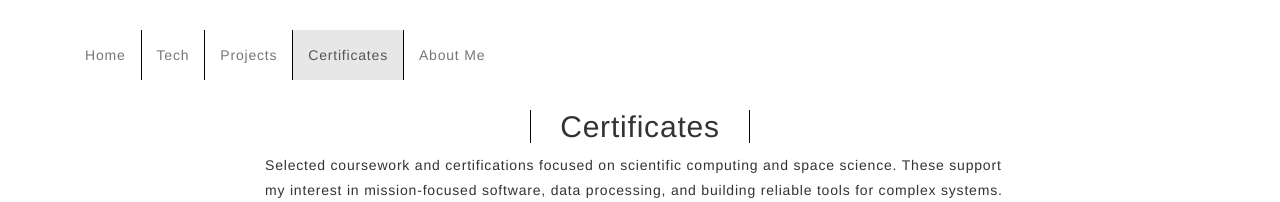
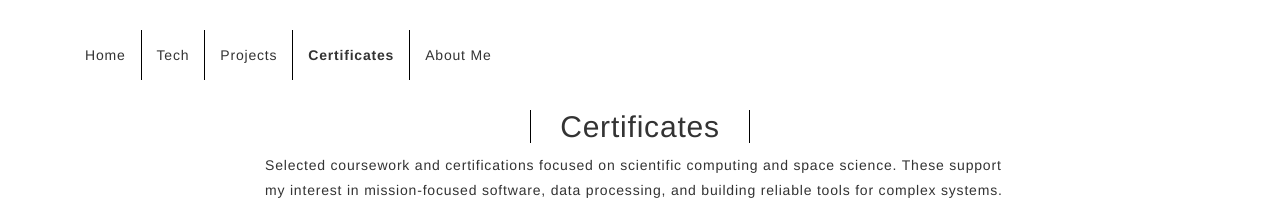
Before and after one commit to bradyblough/bradyblough.github.io, a plain HTML site: page about.html in a window 1280 px wide. Shown: the top 202 px of the page. Drawn offline with nearby package versions, Linux system fonts and the light colour scheme.

Commit message:
Update about.html

```diff
--- a/about.html
+++ b/about.html
@@ -20,6 +20,7 @@
   <style>
     .section-container { padding-top: 80px; }
 
+    /* Keep layout consistent + avoid template overlay quirks */
     .card-container {
       position: static !important;
       margin-top: 0 !important;
@@ -48,17 +49,53 @@
       object-fit: contain;
       display: block;
     }
+
+
+    .navbar.navbar-default {
+      background: #fff !important;
+      border: none !important;
+      box-shadow: none !important;
+    }
+
+
+    #navbar-collapse {
+      text-align: left !important;
+    }
+
+
+    .navbar-default .navbar-nav {
+      float: left !important;
+      margin: 0 !important;
+    }
+
+    .navbar-default .navbar-nav > li {
+      float: left !important;
+    }
+
+
+    .navbar-default .navbar-nav > li > a {
+      background: transparent !important;
+      color: inherit !important;
+      border-radius: 0 !important;
+      padding: 15px 15px !important;
+    }
+
+    .navbar-default .navbar-nav > .active > a,
+    .navbar-default .navbar-nav > .active > a:hover,
+    .navbar-default .navbar-nav > .active > a:focus {
+      background: transparent !important;
+      font-weight: 600 !important;
+    }
   </style>
 </head>
 
 <body>
-
   <div id="site-border-left"></div>
   <div id="site-border-right"></div>
   <div id="site-border-top"></div>
   <div id="site-border-bottom"></div>
 
-  <!-- NAVBAR (RESTORED TO ORIGINAL STYLE) -->
+  <!-- NAVBAR (original style) -->
   <header>
     <nav class="navbar navbar-fixed-top navbar-default">
       <div class="container">
@@ -104,16 +141,14 @@
       <div class="row">
         <div class="col-xs-12 col-sm-10 col-sm-offset-1 col-md-8 col-md-offset-2">
           <p>
-            Selected coursework and certifications focused on scientific computing and space science.
-            These support my interest in mission-focused software, data processing, and building reliable
-            tools for complex systems.
+            Selected coursework and certifications focused on scientific computing and space science. These support
+            my interest in mission-focused software, data processing, and building reliable tools for complex systems.
           </p>
         </div>
       </div>
 
       <!-- ROW 1 -->
       <div class="row">
-
         <div class="col-sm-6 cert-block">
           <div class="cert-img-container">
             <img src="./assets/images/certificates_website/freecodecamp_scientific_python.png"
@@ -141,12 +176,10 @@
             </p>
           </div>
         </div>
-
       </div>
 
       <!-- ROW 2 -->
       <div class="row">
-
         <div class="col-sm-6 cert-block">
           <div class="cert-img-container">
             <img src="./assets/images/certificates_website/Coursera 75WJA6YMAT9C-1.png"
@@ -174,12 +207,10 @@
             </p>
           </div>
         </div>
-
       </div>
 
       <!-- ROW 3 -->
       <div class="row">
-
         <div class="col-sm-6 cert-block">
           <div class="cert-img-container">
             <img src="./assets/images/certificates_website/Coursera PF4QMQVP7DN3-1.png"
@@ -207,7 +238,6 @@
             </p>
           </div>
         </div>
-
       </div>
 
     </div>
```
